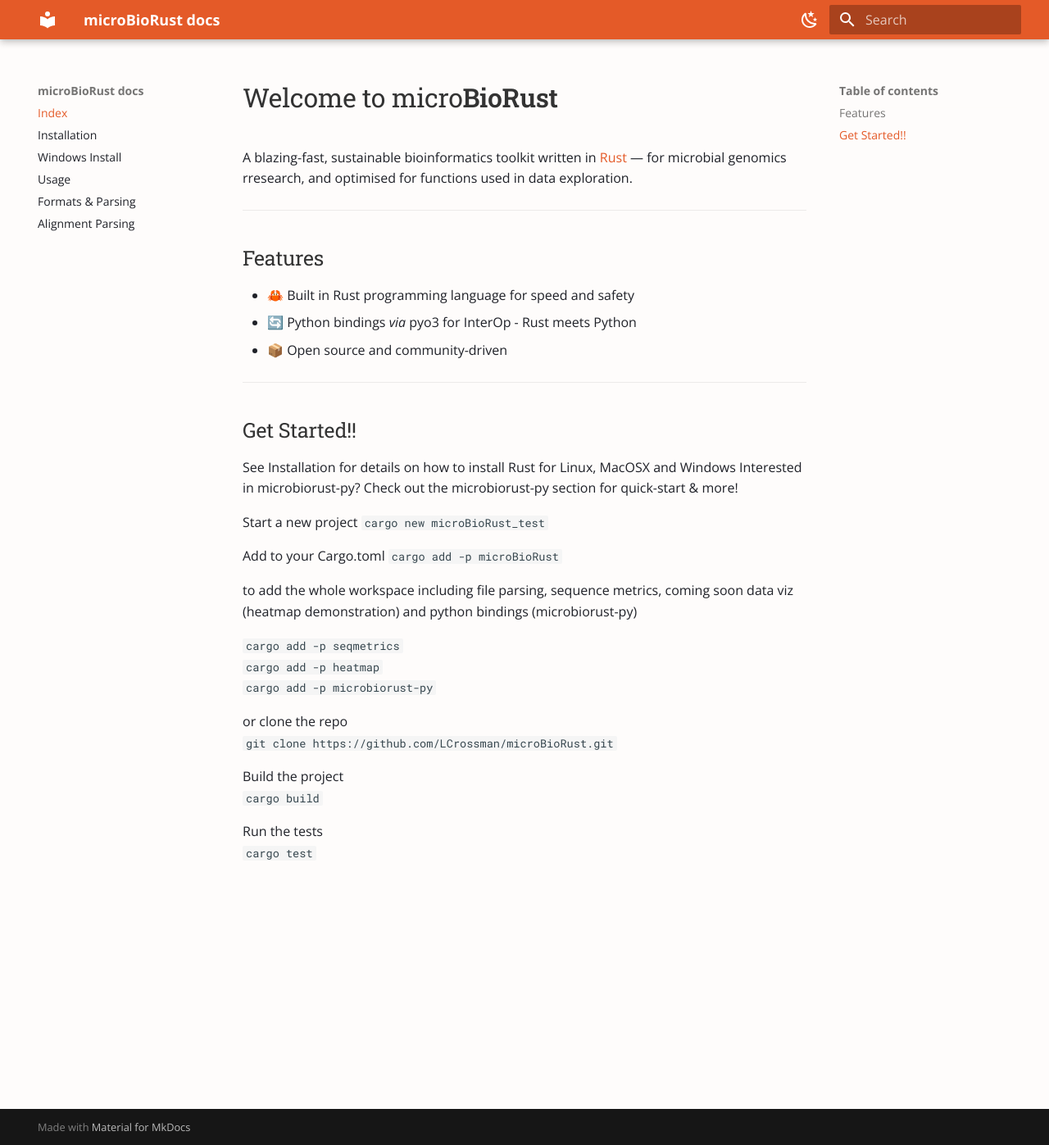
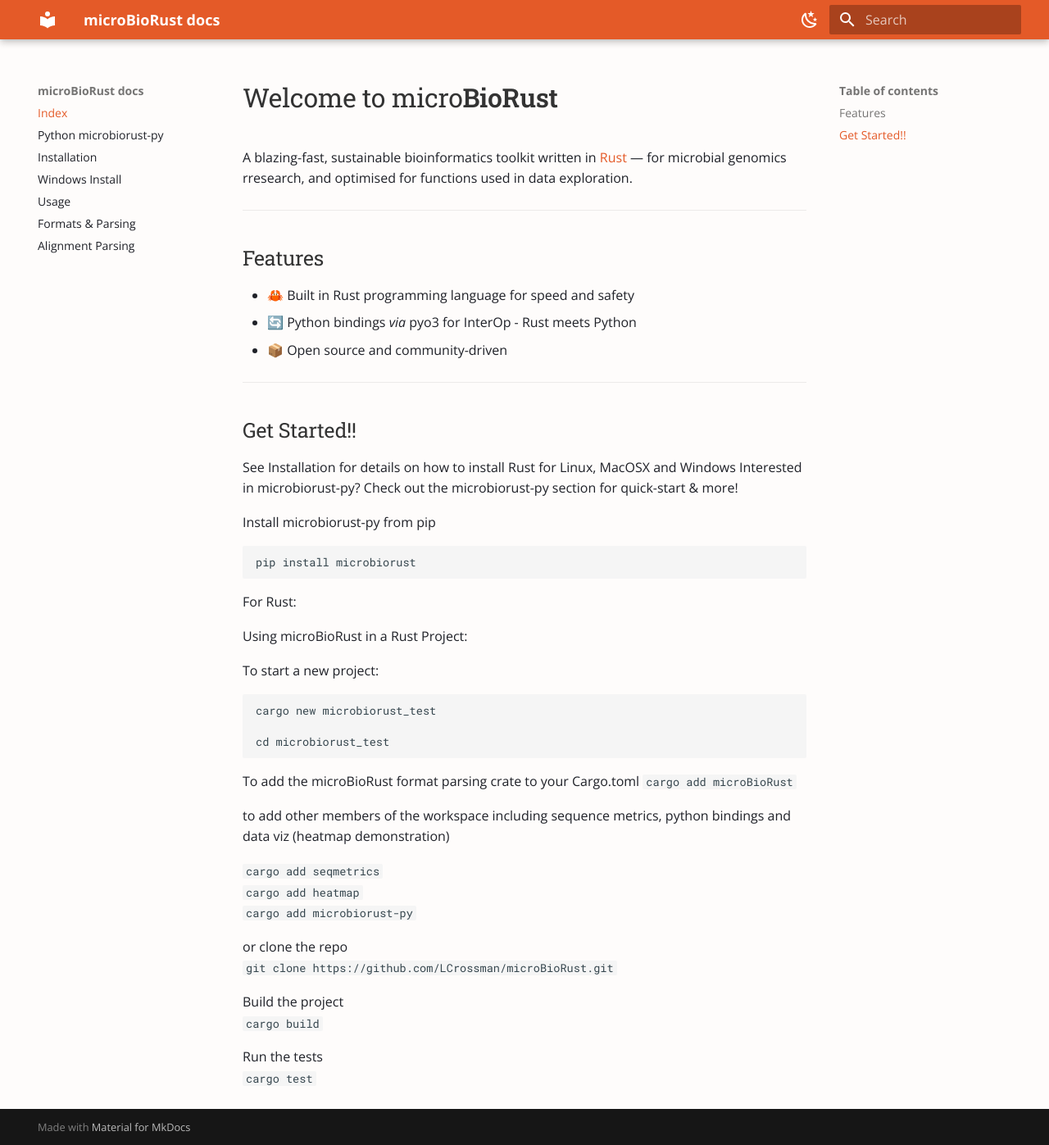
Before and after one commit to LCrossman/microBioRust-docs, an MkDocs documentation site: the page built from docs/index.md, in a window 1280 px wide and 1397 px high. Shown: the whole window at 82% size. Built offline with MkDocs 1.6.1 and Material for MkDocs 9.7.7, drawn with Linux system fonts in a browser that asks for light colours.

Commit message:
updating docs

````diff
--- a/docs/index.md
+++ b/docs/index.md
@@ -16,17 +16,32 @@
 See Installation for details on how to install Rust for Linux, MacOSX and Windows
 Interested in microbiorust-py?  Check out the microbiorust-py section for quick-start & more!
 
-Start a new project
-```cargo new microBioRust_test```
+Install microbiorust-py from pip
 
-Add to your Cargo.toml
-```cargo add -p microBioRust```
+```
+pip install microbiorust
+```
 
-to add the whole workspace including file parsing, sequence metrics, coming soon data viz (heatmap demonstration) and python bindings (microbiorust-py)
+For Rust:
 
-```cargo add -p seqmetrics```
-```cargo add -p heatmap```
-```cargo add -p microbiorust-py```
+Using microBioRust in a Rust Project:
+
+To start a new project:
+
+```
+cargo new microbiorust_test
+
+cd microbiorust_test
+```
+
+To add the microBioRust format parsing crate to your Cargo.toml
+```cargo add microBioRust```
+
+to add other members of the workspace including sequence metrics, python bindings and data viz (heatmap demonstration)
+
+```cargo add seqmetrics```
+```cargo add heatmap```
+```cargo add microbiorust-py```
 
 or clone the repo
 ```git clone https://github.com/LCrossman/microBioRust.git```
--- a/mkdocs.yml
+++ b/mkdocs.yml
@@ -21,6 +21,7 @@
        accent: custom
 nav:
   - Index: index.md
+  - Python microbiorust-py: microbiorust-py.md
   - Installation: installation.md
   - Windows Install: windows_install.md
   - Usage: usage.md
````
Also changed, not shown: docs/microbiorust-py.md (added, +85 -0 lines).
